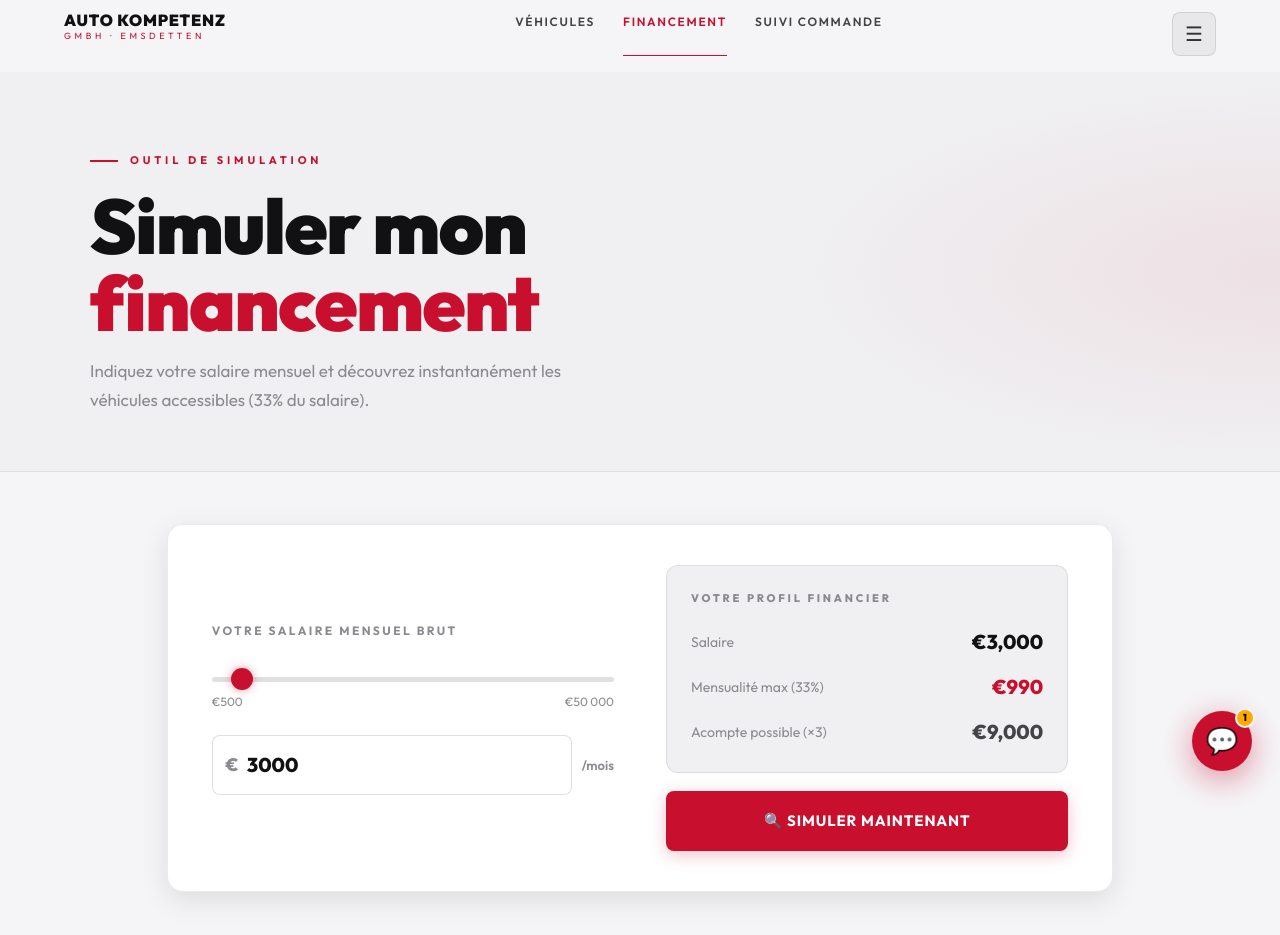
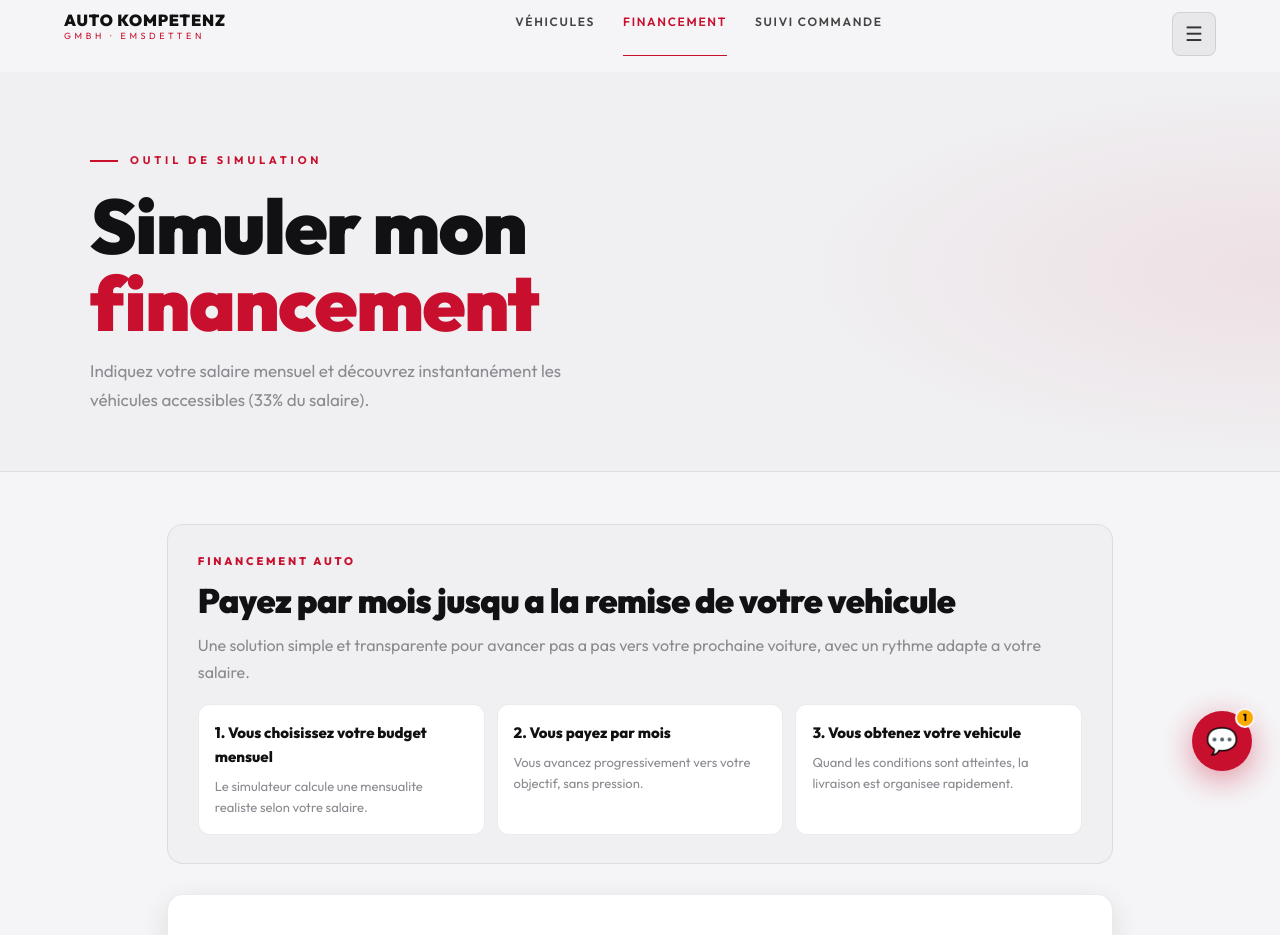
Before and after one commit to autokompetenz/autokompetenz, a React (Vite) app: page /simulation in a window 1280 px wide. Shown: the top 935 px of the page. Built offline with nearby package versions, Linux system fonts and the light colour scheme; a web font is replaced by a local one.

Commit message:
fix: correction

```diff
--- a/src/pages/Simulation.jsx
+++ b/src/pages/Simulation.jsx
@@ -55,6 +55,15 @@ export default function Simulation() {
     noResultSub2:{ fr:", aucun véhicule ne correspond. Contactez-nous pour des solutions personnalisées.", en:", no vehicle matches. Contact us for personalised solutions.", de:", passt kein Fahrzeug. Kontaktieren Sie uns.", es:", ningún vehículo coincide. Contáctenos para soluciones personalizadas.", it:", nessun veicolo corrisponde. Contattateci per soluzioni personalizzate.", pt:", nenhum veículo corresponde. Contacte-nos para soluções personalizadas." },
     contact:     { fr:'Nous contacter via WhatsApp', en:'Contact us via WhatsApp', de:'WhatsApp kontaktieren', es:'Contáctenos por WhatsApp',         it:'Contattateci via WhatsApp',     pt:'Contacte-nos via WhatsApp' },
     per_month:   { fr:'/mois',                 en:'/month',                     de:'/Monat',                    es:'/mes',                             it:'/mese',                         pt:'/mês' },
+    introTag:    { fr:'Financement Auto',      en:'Car Financing',              de:'Autofinanzierung',          es:'Financiacion Auto',                it:'Finanziamento Auto',            pt:'Financiamento Auto' },
+    introTitle:  { fr:'Payez par mois jusqu a la remise de votre vehicule', en:'Pay monthly until vehicle delivery', de:'Monatlich zahlen bis zur Fahrzeugubergabe', es:'Paga mensualmente hasta la entrega del vehiculo', it:'Paga mensilmente fino alla consegna del veicolo', pt:'Pague mensalmente ate a entrega do veiculo' },
+    introSub:    { fr:'Une solution simple et transparente pour avancer pas a pas vers votre prochaine voiture, avec un rythme adapte a votre salaire.', en:'A simple and transparent solution to move step by step toward your next car, at a pace adapted to your income.', de:'Eine einfache und transparente Losung, um Schritt fur Schritt zu Ihrem nachsten Auto zu kommen, in einem Tempo passend zu Ihrem Einkommen.', es:'Una solucion simple y transparente para avanzar paso a paso hacia su proximo coche, con un ritmo adaptado a sus ingresos.', it:'Una soluzione semplice e trasparente per avanzare passo dopo passo verso la tua prossima auto, con un ritmo adatto al tuo reddito.', pt:'Uma solucao simples e transparente para avancar passo a passo rumo ao seu proximo carro, com um ritmo adaptado ao seu rendimento.' },
+    introStep1T: { fr:'1. Vous choisissez votre budget mensuel', en:'1. Choose your monthly budget', de:'1. Monatliches Budget festlegen', es:'1. Elige tu presupuesto mensual', it:'1. Scegli il tuo budget mensile', pt:'1. Escolha seu orcamento mensal' },
+    introStep1D: { fr:'Le simulateur calcule une mensualite realiste selon votre salaire.', en:'The simulator calculates a realistic monthly payment based on your salary.', de:'Der Rechner berechnet eine realistische Monatsrate auf Basis Ihres Gehalts.', es:'El simulador calcula una cuota mensual realista segun su salario.', it:'Il simulatore calcola una rata mensile realistica in base al tuo stipendio.', pt:'O simulador calcula uma parcela mensal realista com base no seu salario.' },
+    introStep2T: { fr:'2. Vous payez par mois', en:'2. Pay month by month', de:'2. Monat fur Monat zahlen', es:'2. Pagas mes a mes', it:'2. Paghi mese per mese', pt:'2. Pague mes a mes' },
+    introStep2D: { fr:'Vous avancez progressivement vers votre objectif, sans pression.', en:'You move progressively toward your goal, without pressure.', de:'Sie kommen schrittweise und ohne Druck Ihrem Ziel naher.', es:'Avanzas progresivamente hacia tu objetivo, sin presion.', it:'Avanzi progressivamente verso il tuo obiettivo, senza pressione.', pt:'Voce avanca progressivamente rumo ao seu objetivo, sem pressao.' },
+    introStep3T: { fr:'3. Vous obtenez votre vehicule', en:'3. Receive your vehicle', de:'3. Fahrzeug erhalten', es:'3. Recibe tu vehiculo', it:'3. Ricevi il tuo veicolo', pt:'3. Receba seu veiculo' },
+    introStep3D: { fr:'Quand les conditions sont atteintes, la livraison est organisee rapidement.', en:'Once conditions are met, delivery is arranged quickly.', de:'Sobald die Bedingungen erfullt sind, wird die Ubergabe schnell organisiert.', es:'Cuando se cumplen las condiciones, la entrega se organiza rapidamente.', it:'Quando le condizioni sono soddisfatte, la consegna viene organizzata rapidamente.', pt:'Quando as condicoes sao atingidas, a entrega e organizada rapidamente.' },
   };
 
   return (
@@ -74,6 +83,32 @@ export default function Simulation() {
       </div>
 
       <div style={{ maxWidth:1100, margin:'0 auto', padding: isMobile ? '28px 4%' : '52px 6%' }}>
+        {/* Financing intro */}
+        <section style={{ marginBottom:30 }}>
+          <div style={{ background:'var(--bg-card2)', border:'1px solid var(--border)', borderRadius:16, padding: isMobile ? '20px 16px' : '28px 30px' }}>
+            <p style={{ fontSize:11, fontWeight:800, letterSpacing:'0.25em', textTransform:'uppercase', color:'var(--red)', marginBottom:10 }}>
+              {L.introTag[l]}
+            </p>
+            <h2 style={{ fontFamily:"'Outfit',sans-serif", fontWeight:900, fontSize: isMobile ? 26 : 34, color:'var(--text)', lineHeight:1.2, marginBottom:10 }}>
+              {L.introTitle[l]}
+            </h2>
+            <p style={{ fontSize: isMobile ? 14 : 16, color:'var(--text-3)', lineHeight:1.7, marginBottom:18 }}>
+              {L.introSub[l]}
+            </p>
+            <div style={{ display:'grid', gridTemplateColumns: isMobile ? '1fr' : 'repeat(3,minmax(0,1fr))', gap:12 }}>
+              {[
+                { t: L.introStep1T[l], d: L.introStep1D[l] },
+                { t: L.introStep2T[l], d: L.introStep2D[l] },
+                { t: L.introStep3T[l], d: L.introStep3D[l] },
+              ].map((item) => (
+                <div key={item.t} style={{ background:'var(--bg-card)', border:'1px solid var(--border)', borderRadius:12, padding: isMobile ? 14 : 16 }}>
+                  <p style={{ fontFamily:"'Outfit',sans-serif", fontWeight:800, fontSize:15, color:'var(--text)', marginBottom:7 }}>{item.t}</p>
+                  <p style={{ fontSize:13, color:'var(--text-3)', lineHeight:1.6 }}>{item.d}</p>
+                </div>
+              ))}
+            </div>
+          </div>
+        </section>
 
         {/* Simulator card */}
         <div style={{ background:'var(--bg-card)', border:'1px solid var(--border)', borderRadius:16, padding: isMobile ? '24px 20px' : '40px 44px', marginBottom:44, boxShadow:'var(--shadow-md)' }}>
```
